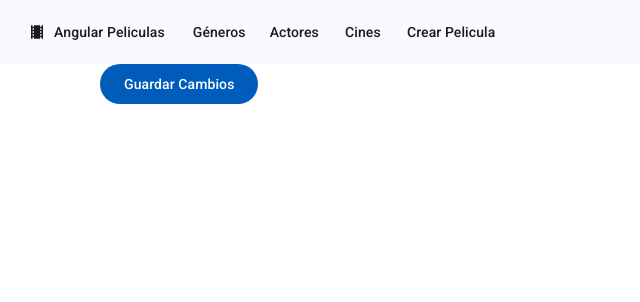
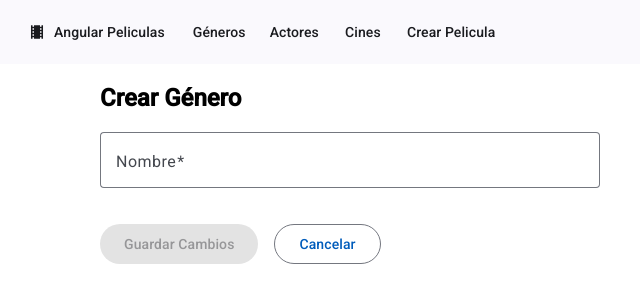
Before and after one commit to PabloChacon1997/app-peliculas, an Angular app: page /generos/crear in a window 1280 px wide. Shown: the top 302 px of the page, without its empty margins (0-640 px from the left). Built offline with nearby package versions, Linux system fonts and the light colour scheme.

Commit message:
add validationa

```diff
--- a/src/app/app.config.ts
+++ b/src/app/app.config.ts
@@ -3,7 +3,10 @@ import { provideRouter, withComponentInputBinding } from '@angular/router';
 
 import { routes } from './app.routes';
 import { provideAnimationsAsync } from '@angular/platform-browser/animations/async';
+import { MAT_FAB_DEFAULT_OPTIONS } from '@angular/material/button';
 
 export const appConfig: ApplicationConfig = {
-  providers: [provideZoneChangeDetection({ eventCoalescing: true }), provideRouter(routes, withComponentInputBinding()), provideAnimationsAsync()]
+  providers: [provideZoneChangeDetection({ eventCoalescing: true }), provideRouter(routes, withComponentInputBinding()),
+    provideAnimationsAsync(),
+  {provide: MAT_FAB_DEFAULT_OPTIONS, useValue: {subscriptSizing: 'dynamic'}}]
 };
--- /dev/null
+++ b/src/app/compartidos/funciones/validaciones.ts
@@ -0,0 +1,21 @@
+import { AbstractControl, ValidationErrors, ValidatorFn } from "@angular/forms";
+
+export function primeraLetraMayuscula(): ValidatorFn {
+  return (control: AbstractControl): ValidationErrors | null => {
+    const valor = <string>control.value;
+
+    if (!valor) return null;
+    if (valor.length === 0) return null;
+    const primeraLetra = valor[0];
+
+    if (primeraLetra !== primeraLetra.toUpperCase()) {
+      return {
+        primeraLetraMayuscula: {
+          mensaje: 'La primera letra debe ser mayuscula.'
+        }
+      }
+    }
+
+    return null;
+  }
+}
--- a/src/app/generos/generos-crear/generos-crear.component.css
+++ b/src/app/generos/generos-crear/generos-crear.component.css
@@ -0,0 +1,12 @@
+button {
+  margin-right: 1rem;
+}
+
+mat-form-field {
+  width: 100%;
+  max-width: 500px;
+}
+
+.contenedor-botones {
+  margin-top: 1rem;
+}
--- a/src/app/generos/generos-crear/generos-crear.component.html
+++ b/src/app/generos/generos-crear/generos-crear.component.html
@@ -1 +1,14 @@
-<button mat-flat-button type="button" (click)="guardarCambios()">Guardar Cambios</button>
+<h2>Crear Género</h2>
+<form (submit)="guardarCambios()" [formGroup]="form">
+  <mat-form-field appearance="outline">
+    <mat-label>Nombre</mat-label>
+    <input matInput [formControl]="form.controls.nombre" />
+    <mat-error>{{obtenerErrorCampoNombre()}}</mat-error>
+  </mat-form-field>
+  <div class="contenedor-botones">
+    <button [disabled]="form.invalid" mat-flat-button type="button" (click)="guardarCambios()">
+      Guardar Cambios
+    </button>
+    <a mat-stroked-button routerLink="/generos">Cancelar</a>
+  </div>
+</form>
--- a/src/app/generos/generos-crear/generos-crear.component.ts
+++ b/src/app/generos/generos-crear/generos-crear.component.ts
@@ -1,18 +1,42 @@
 import { Component, inject } from '@angular/core';
+import { FormBuilder, ReactiveFormsModule, Validators } from '@angular/forms';
 import { MatButtonModule } from '@angular/material/button';
-import { Router } from '@angular/router';
+import { MatFormField } from '@angular/material/form-field';
+import { MatInputModule } from '@angular/material/input';
+import { Router, RouterLink } from '@angular/router';
+import { primeraLetraMayuscula } from '../../compartidos/funciones/validaciones';
 
 @Component({
   selector: 'app-generos-crear',
   standalone: true,
-  imports: [MatButtonModule],
+  imports: [MatButtonModule, RouterLink, MatFormField, ReactiveFormsModule, MatInputModule],
   templateUrl: './generos-crear.component.html',
   styleUrl: './generos-crear.component.css'
 })
 export class GenerosCrearComponent {
   router = inject(Router);
+  private formBuilder = inject(FormBuilder);
+
+  form = this.formBuilder.group({
+    nombre: ['', {validators: [Validators.required, primeraLetraMayuscula()]}]
+  })
+
+  obtenerErrorCampoNombre(): string {
+    let nombre = this.form.controls.nombre;
+
+    if (nombre.hasError('required')) {
+      return "El campo nombre es requrido";
+    }
+
+    if (nombre.hasError('primeraLetraMayuscula')) {
+      return nombre.getError('primeraLetraMayuscula').mensaje;
+    }
+
+    return "";
+  }
   guardarCambios() {
     // ---guardar cambios
-    this.router.navigate(['generos']);
+    // this.router.navigate(['generos']);
+    console.log(this.form.value)
   }
 }
```
